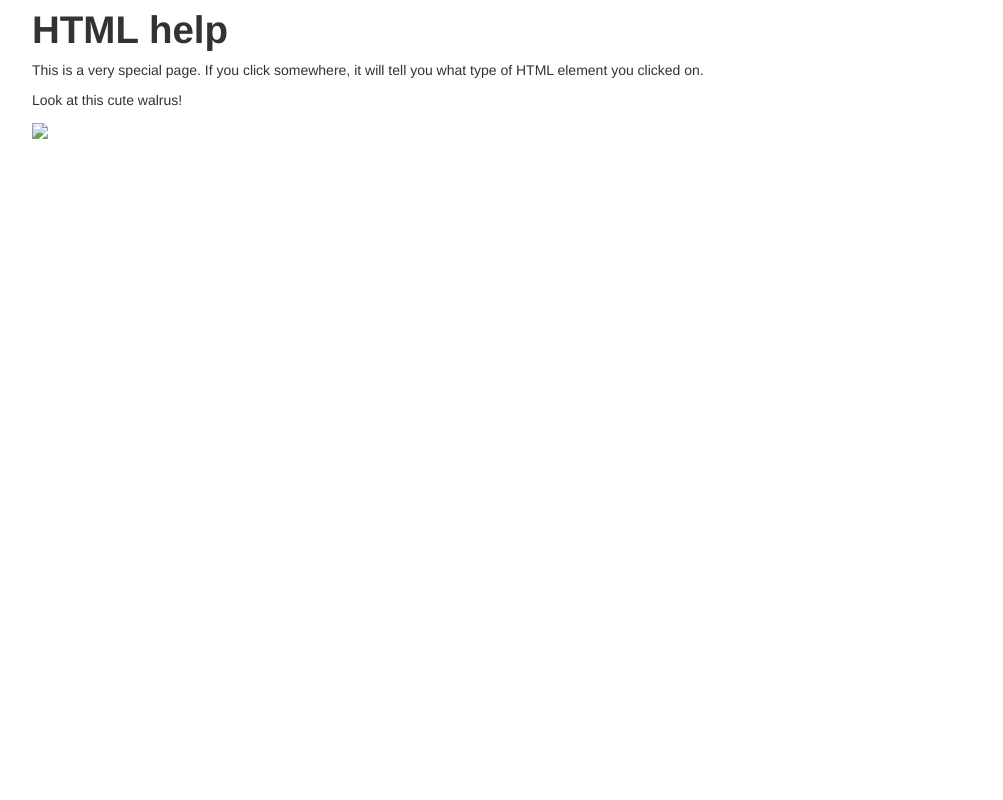
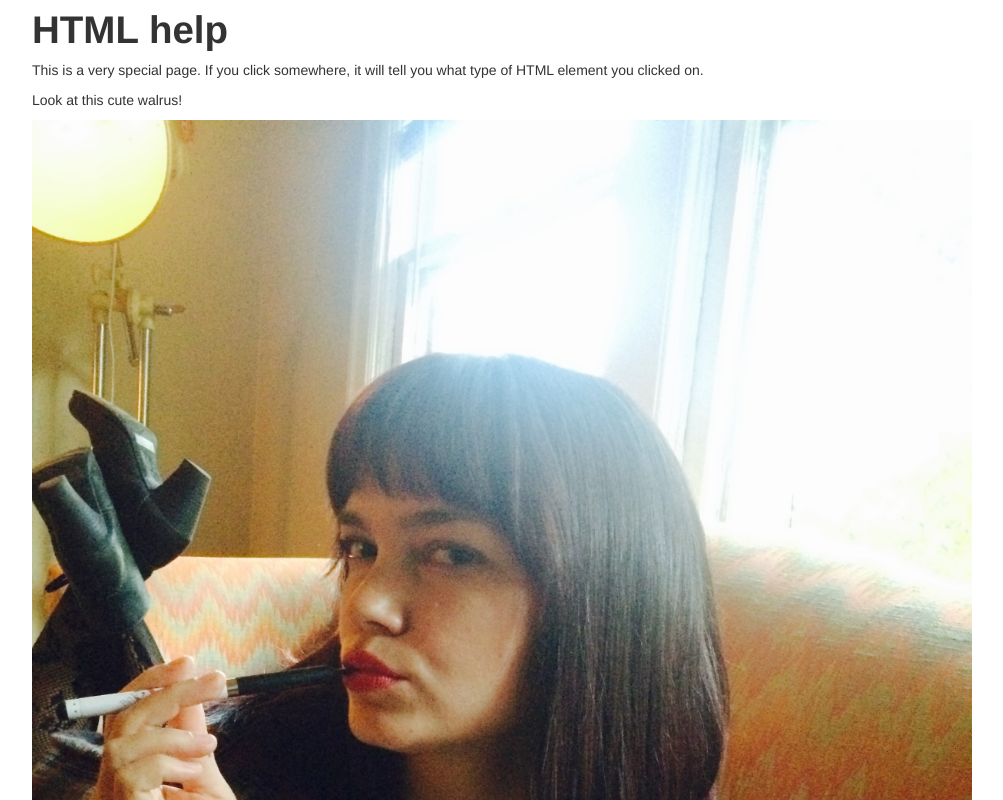
Before and after one commit to dogpoetmike/jquery1, a plain HTML site: page index.html in a window 1280 px wide. Shown: the top 800 px of the page, without its empty margins (138-1141 px from the left). Drawn offline with Linux system fonts and the light colour scheme.

Commit message:
Update index.html

```diff
--- a/index.html
+++ b/index.html
@@ -11,7 +11,7 @@
       <p>This is a very special page. If you click somewhere, it will tell you what type of HTML element you clicked on.</p>
 
       <p>Look at this cute walrus!</p>
-      <img src="today/img/IMG_0200.jpg">
+      <img src="img/img_0200.jpg">
       <script src="js/jquery-1.11.3.js"></script>
       <script src="js/scripts.js"></script>
     </div>
```
